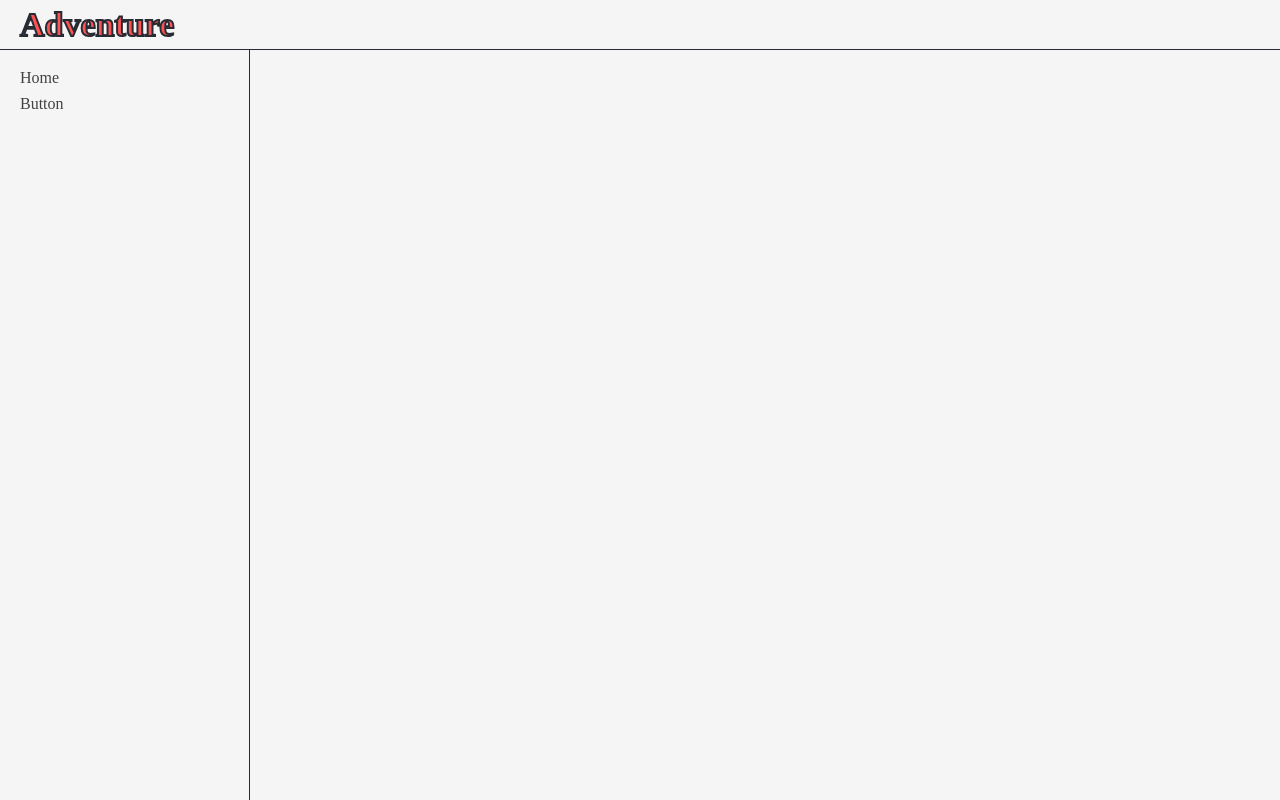
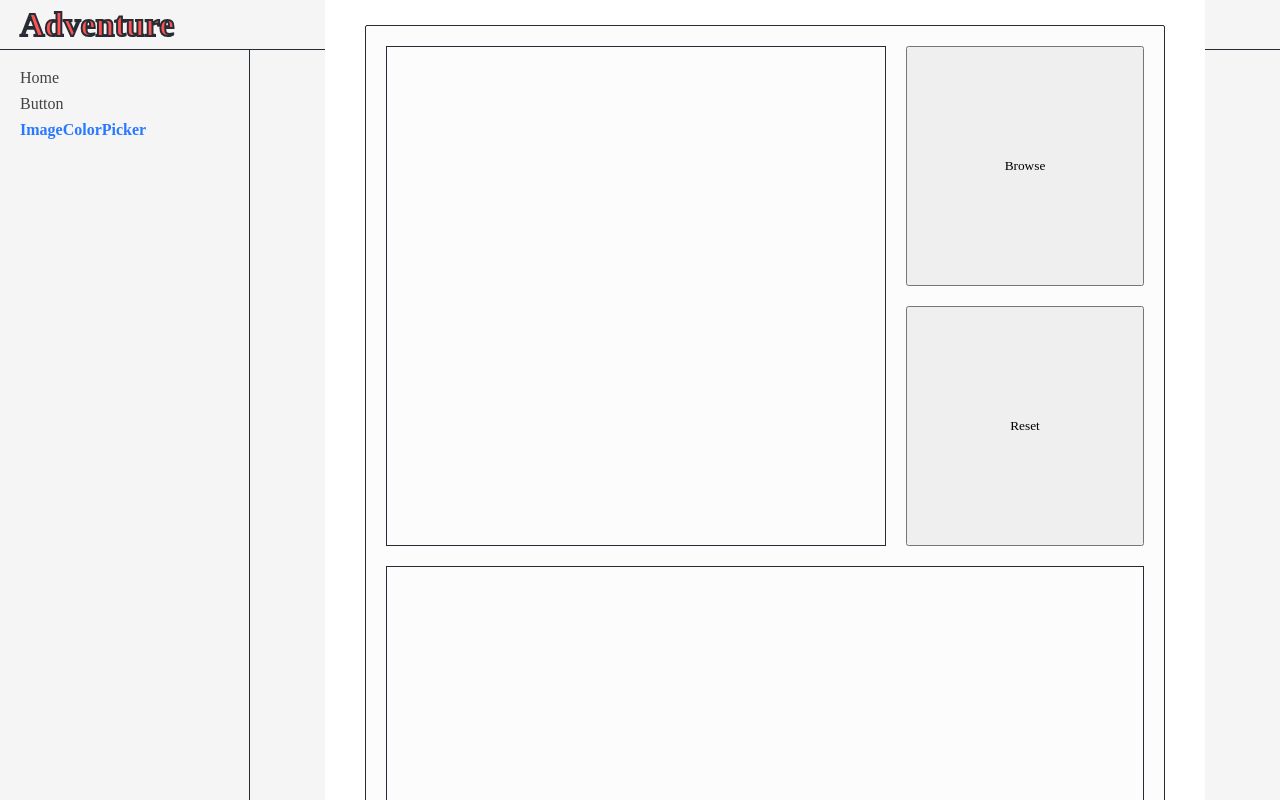
Before and after one commit to MaKeWhaT/Adventure, a React app: page /ImageColorPicker in a window 1280 px wide. Built offline with nearby package versions, Linux system fonts and the light colour scheme.

Commit message:
ADD: ImageColorPicker 프로토타입 구현

```diff
--- /dev/null
+++ b/pages/ImageColorPicker/index.tsx
@@ -0,0 +1,5 @@
+import ImageColorPicker from '@/Components/ImageColorPicker'
+
+export default function Index () {
+    return <ImageColorPicker />
+}
--- /dev/null
+++ b/src/Components/ImageColorPicker/index.scss
@@ -0,0 +1,53 @@
+.Image-Color-Picker__Wrap{
+    width: 800px;
+    height: 800px;
+    border: 1px solid var(--color-border);
+    border-radius: 2px;
+    padding: 20px;
+    background-color: rgba(250,250,250, 0.5);
+    display: flex;
+    flex-direction: column;
+    gap: 20px;
+    .Image-Color-Picker__Wrap__Box-Top{
+        display: flex;
+        gap: 20px;
+        .Image-Color-Picker__Wrap__Box-Top__Box-Left{
+            width: 500px;
+            height: 500px;
+            border: 1px solid var(--color-border);
+        }
+        .Image-Color-Picker__Wrap__Box-Top__Box-Right{
+            flex-grow: 1;
+            height: 500px;
+            display: flex;
+            flex-direction: column;
+            gap: 20px;
+            .Canvas-Button{
+                flex-grow: 1;
+                cursor: pointer;
+                &.Button--Load{
+
+                }
+                &.Button--Reset{
+
+                }
+            }
+        }
+    }
+    .Image-Color-Picker__Wrap__Box-Bottom{
+        display: grid;
+        grid-template-columns: repeat(30, 1fr);
+        grid-auto-rows: 20px;
+        gap: 5px;
+        border: 1px solid var(--color-border);
+        flex-grow: 1;
+        max-height: 238px;
+        overflow-y: scroll;
+        .block {
+            transition: transform 0.25s ease;
+            &:hover {
+                transform: scale(2);
+            }
+        }
+    }
+}
--- /dev/null
+++ b/src/Components/ImageColorPicker/index.tsx
@@ -0,0 +1,99 @@
+import React, {useEffect, useRef, useState} from 'react'
+import './index.scss'
+
+export default function ImageColorPicker () {
+    console.log('Rendering ImageColorPicker')
+    let messageCount = 0;
+    const localColorSet: Set<string> = new Set()
+    const [uniqueColors, setUniqueColors] = useState<string[]>([])
+    const canvasRef = useRef<HTMLCanvasElement>(null)
+    const inputRef = useRef<HTMLInputElement>(null)
+
+    const onBrowseImage = () => {
+        if(inputRef.current && inputRef.current instanceof HTMLInputElement){
+            inputRef.current.click()
+        }
+    }
+
+    const onLoadImageToCanvas = (event: React.ChangeEvent<HTMLInputElement>) => {
+        const eventTarget = event.target
+        const hasFile = eventTarget &&
+                        eventTarget instanceof HTMLInputElement &&
+                        eventTarget.files &&
+                        eventTarget.files[0]
+        if(hasFile){
+            const imageSource = new Image()
+            imageSource.addEventListener('load', () => {
+                const context2D = canvasRef.current?.getContext('2d')
+                if(imageSource && context2D){
+                    context2D.drawImage(imageSource, 0, 0, 498, 498)
+                    const {data: imageData} = context2D.getImageData(0, 0, 498, 498)
+                    const workers: Worker[] = []
+
+                    let cursor = 0;
+                    const chunkSize = imageData.byteLength / 4
+                    for(let i = 1; i <= 4; i++){
+                        const nextWorker = new Worker(new URL('./worker.ts', import.meta.url))
+                        nextWorker.onmessage = function ({data}) {
+                            assembleUniqueColors(data)
+                        }
+                        nextWorker.postMessage({
+                            dataRef: imageData,
+                            cursorStart: cursor,
+                            cursorEnd: cursor + chunkSize - 1
+                        })
+                        cursor += chunkSize
+                        workers.push(nextWorker)
+                    }
+                    console.log(cursor)
+                }
+            })
+            imageSource.setAttribute('src', URL.createObjectURL(eventTarget.files![0]))
+        }
+    }
+
+
+    const assembleUniqueColors = (set: Set<string>) => {
+        console.log('Assembling ...')
+        for(const rgba of set){
+            localColorSet.add(rgba)
+        }
+        messageCount += 1
+        console.log(messageCount)
+        if(messageCount === 4){
+            setUniqueColors([...localColorSet])
+        }
+    }
+
+    const onResetImageAndCanvas = (event: React.MouseEvent<HTMLButtonElement>) => {
+        if(inputRef.current){
+            inputRef.current.value = ''
+        }
+        const context2D = canvasRef.current?.getContext('2d')
+        if(context2D){
+            context2D.clearRect(0, 0, 498, 498)
+            context2D.beginPath()
+        }
+    }
+
+
+    return (
+        <article className="Image-Color-Picker__Wrap">
+            <section className="Image-Color-Picker__Wrap__Box-Top">
+                <div className="Image-Color-Picker__Wrap__Box-Top__Box-Left">
+                    <canvas width={498} height={498} ref={canvasRef}></canvas>
+                </div>
+                <div className="Image-Color-Picker__Wrap__Box-Top__Box-Right">
+                    <button className="Canvas-Button Button--Load" onClick={onBrowseImage}>Browse</button>
+                    <button className="Canvas-Button Button--Reset" onClick={onResetImageAndCanvas}>Reset</button>
+                    <input accept="image/*" type="file" hidden ref={inputRef} onChange={onLoadImageToCanvas} />
+                </div>
+            </section>
+            <section className="Image-Color-Picker__Wrap__Box-Bottom">
+                {
+                    uniqueColors.map(color => (<div className="block" key={color} style={{backgroundColor: color}}></div>))
+                }
+            </section>
+        </article>
+    )
+}
--- /dev/null
+++ b/src/Components/ImageColorPicker/worker.ts
@@ -0,0 +1,10 @@
+onmessage = function(e) {
+    console.log('Message Received From Main Script.')
+    const {dataRef, cursorStart, cursorEnd} = e.data
+    const colorSet: Set<string> = new Set()
+    for(let i = cursorStart; i <= cursorEnd; i += 4){
+        const nextRGBA = `rgba(${dataRef[i]},${dataRef[i+1]},${dataRef[i+2]},${dataRef[i+3]})`
+        colorSet.add(nextRGBA)
+    }
+    postMessage(colorSet)
+}
--- a/src/Components/Layout/index.scss
+++ b/src/Components/Layout/index.scss
@@ -48,7 +48,11 @@
       align-items: center;
       justify-content: center;
       height: calc(100vh - 50px);
+      .Page-Wrap__Content__Main__Plate{
+        padding: 40px;
+        background-color: white;
+        border-radius: 4px;
+      }
     }
   }
-
 }
--- a/src/Components/Layout/index.tsx
+++ b/src/Components/Layout/index.tsx
@@ -27,7 +27,9 @@ export default function Layout({ children }: IProps) {
           </ul>
         </nav>
         <main className="Page-Wrap__Content__Main">
-          {children}
+          <div className="Page-Wrap__Content__Main__Plate">
+            {children}
+          </div>
         </main>
       </div>
 
--- a/src/Router/index.tsx
+++ b/src/Router/index.tsx
@@ -7,11 +7,17 @@ export const routes = [
     name: 'Home',
     path: '/',
     component: lazy(() => import(/* webpackChunkName: "Home" */ 'pages/Home')),
-  }, {
+  },
+  {
     name: 'Button',
     path: '/Button',
     component: lazy(() => import(/* webpackChunkName: "Button" */ 'pages/Button')),
   },
+  {
+    name: 'ImageColorPicker',
+    path: '/ImageColorPicker',
+    component: lazy(() => import(/* webpackChunkName: "ImageColorPicker" */ 'pages/ImageColorPicker'))
+  }
 ];
 
 export default function Router() {
--- a/tsconfig.json
+++ b/tsconfig.json
@@ -25,7 +25,7 @@
     // "removeComments": true,                      /* Do not emit comments to output. */
     // "noEmit": true,                              /* Do not emit outputs. */
     // "importHelpers": true,                       /* Import emit helpers from 'tslib'. */
-    // "downlevelIteration": true,                  /* Provide full support for iterables in 'for-of', spread, and destructuring when targeting 'ES5' or 'ES3'. */
+    "downlevelIteration": true,                  /* Provide full support for iterables in 'for-of', spread, and destructuring when targeting 'ES5' or 'ES3'. */
     // "isolatedModules": true,                     /* Transpile each file as a separate module (similar to 'ts.transpileModule'). */
 
     /* Strict Type-Checking Options */
```
